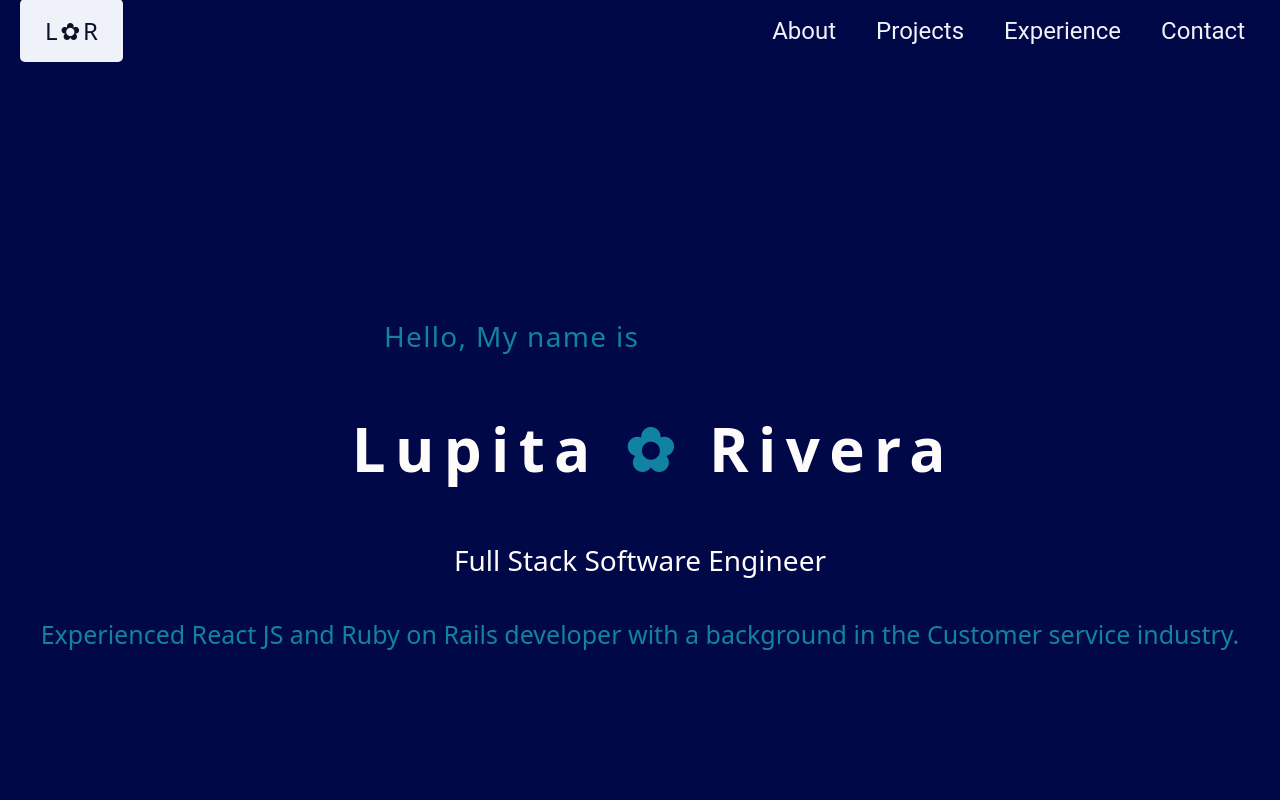
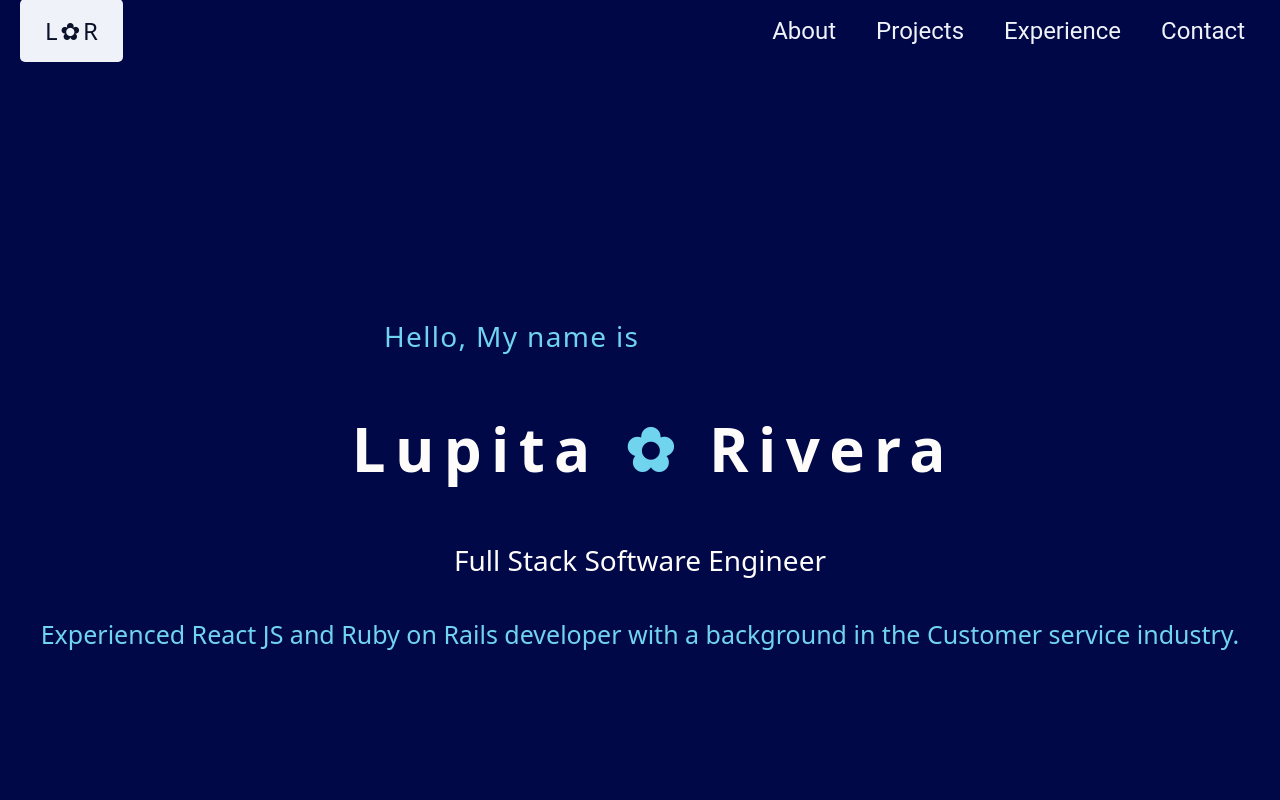
Before and after one commit to LupitaLee/portfolio, a React (Create React App) app: page /# in a window 1280 px wide. Shown: the top 800 px of the page. Built offline with nearby package versions, Linux system fonts and the light colour scheme.

Commit message:
change the nabout me  flower  icon  color #71D4EF

```diff
--- a/src/components/Intro/Intro.css
+++ b/src/components/Intro/Intro.css
@@ -16,7 +16,7 @@
 .intro-hello{
 
     text-align: left;
-      color: #1282a2;
+      color: #71D4EF;
       font-size: 20px;
       margin-top: 15%;
       margin-left: 30%;
@@ -53,7 +53,7 @@
 
     font-size: 25px;
     padding: 30px;
-    color: #1282a2;
+    color: #71D4EF;
 
     animation: fadeIn ease 7s;
     -webkit-animation: fadeIn ease 7s;
--- a/src/components/Intro/Intro.jsx
+++ b/src/components/Intro/Intro.jsx
@@ -13,7 +13,7 @@ const Intro = () => {
 
                 <div className='intro-name'>
 
-                <h1> Lupita <span style={{ color: '#1282a2' }}> ✿ </span> Rivera</h1>
+                <h1> Lupita <span style={{ color: '#71D4EF' }}> ✿ </span> Rivera</h1>
                 </div>
 
                 <div className='intro-tagline'>
```
